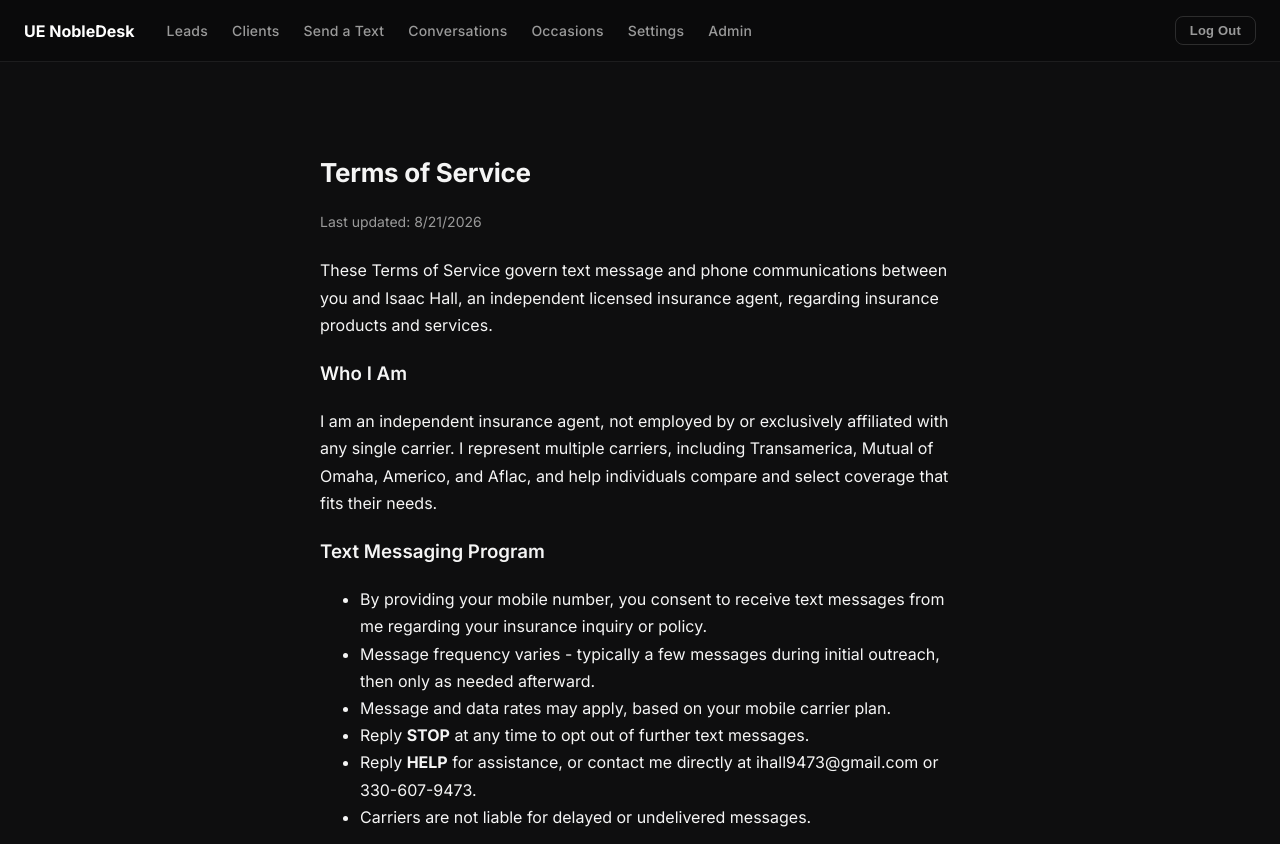
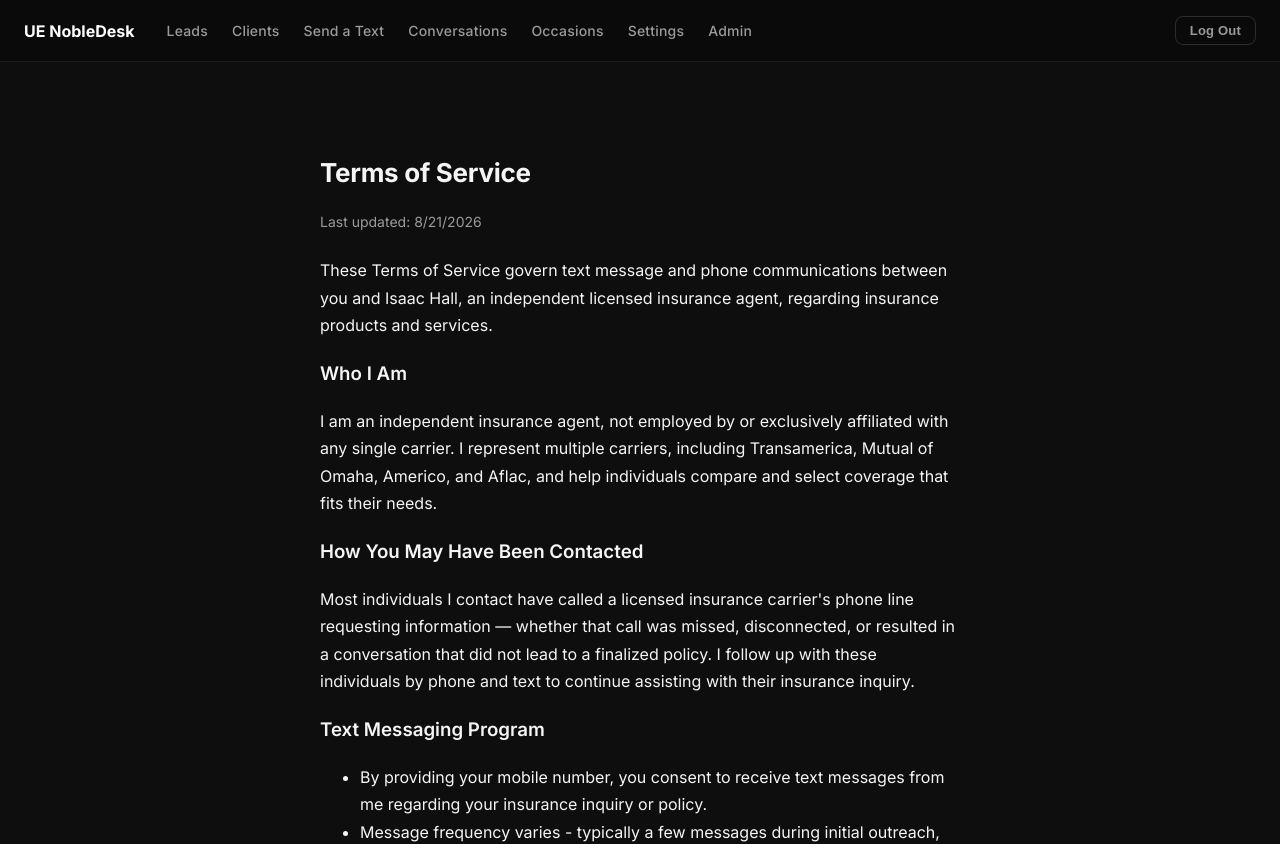
Before and after one commit to ihall9473/UE-NobleDesk, a Next.js app: page /terms in a window 1280 px wide. Shown: the top 844 px of the page. Built offline with nearby package versions, Linux system fonts and the light colour scheme; a web font is replaced by a local one.

Commit message:
Add contact explanation section to terms page
Added section explaining how individuals may have been contacted regarding their insurance inquiries.

```diff
--- a/app/terms/page.js
+++ b/app/terms/page.js
@@ -16,6 +16,14 @@ export default function TermsPage() {
         single carrier. I represent multiple carriers, including Transamerica, Mutual of Omaha,
         Americo, and Aflac, and help individuals compare and select coverage that fits their
         needs.
+      </p>
+
+      <h3>How You May Have Been Contacted</h3>
+      <p>
+        Most individuals I contact have called a licensed insurance carrier's phone line
+        requesting information — whether that call was missed, disconnected, or resulted in a
+        conversation that did not lead to a finalized policy. I follow up with these individuals
+        by phone and text to continue assisting with their insurance inquiry.
       </p>
 
       <h3>Text Messaging Program</h3>
```
